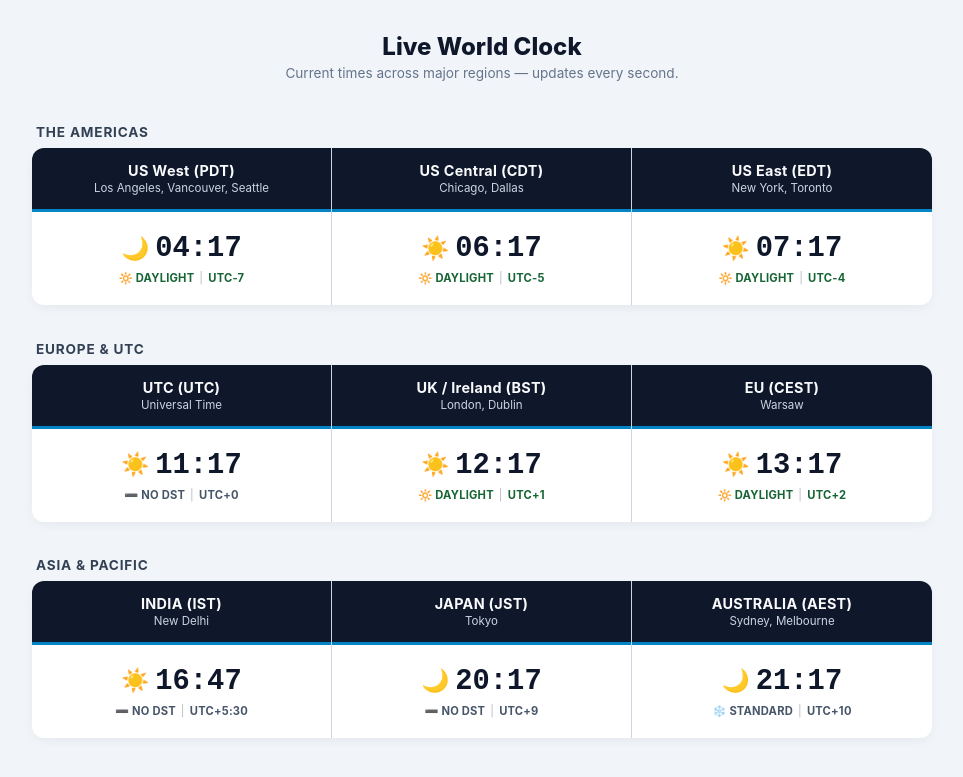
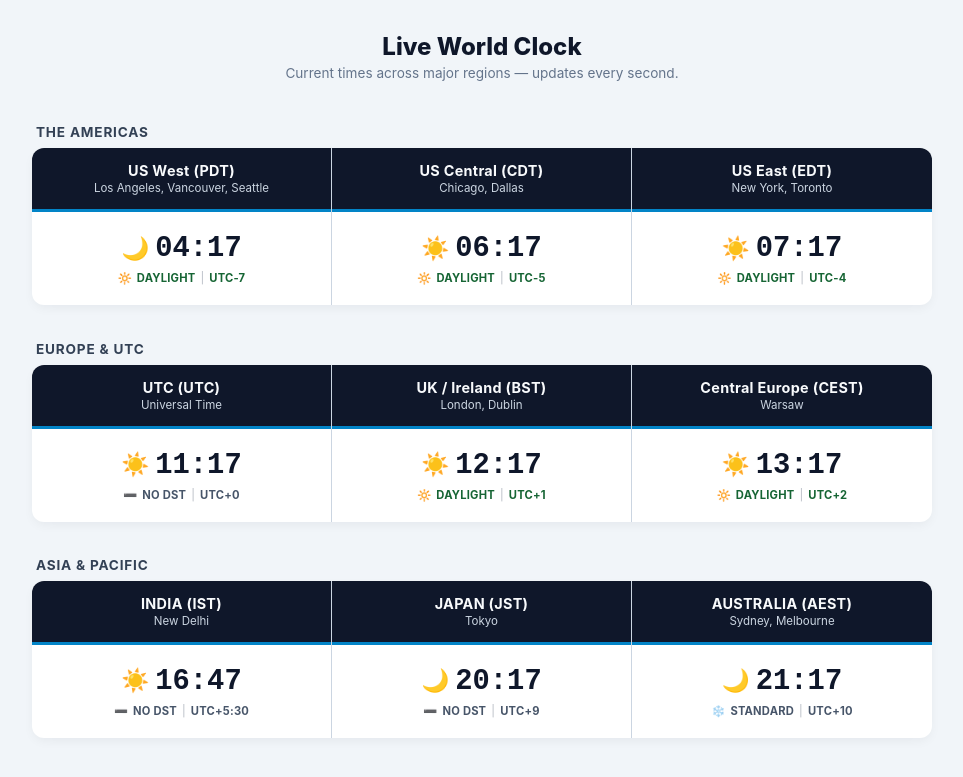
Before and after one commit to MikeyBronowski/mikeybronowski.github.io, a Jekyll site: the page time/index.html, which Jekyll copies as it is, in a window 1280 px wide. Shown: the top 777 px of the page, without its empty margins (158-1121 px from the left). Built offline with Jekyll 4.4.1, drawn with Linux system fonts in a browser that asks for light colours.

Commit message:
Improve Europe clock labeling and DST accessibility

```diff
--- a/time/index.html
+++ b/time/index.html
@@ -213,10 +213,10 @@
                 </div>
                 <div class="column">
                     <header class="header-block">
-                        <div class="header-title" id="title-eu">EU</div>
+                        <div class="header-title" id="title-eu-cet">Central Europe</div>
                         <small class="header-cities">Warsaw</small>
                     </header>
-                    <div class="data-block" id="data-eu" aria-live="off">Loading...</div>
+                    <div class="data-block" id="data-eu-cet" aria-live="off">Loading...</div>
                 </div>
             </div>
         </section>
@@ -256,7 +256,7 @@
             { id: 'us-east',    zone: 'America/New_York',    label: 'US East'      },
             { id: 'utc',        zone: 'UTC',                 label: 'UTC'          },
             { id: 'uk-ireland', zone: 'Europe/London',       label: 'UK / Ireland' },
-            { id: 'eu',         zone: 'Europe/Warsaw',       label: 'EU'           },
+            { id: 'eu-cet',     zone: 'Europe/Warsaw',       label: 'Central Europe' },
             { id: 'india',      zone: 'Asia/Kolkata',        label: 'INDIA'        },
             { id: 'japan',      zone: 'Asia/Tokyo',          label: 'JAPAN'        },
             { id: 'australia',  zone: 'Australia/Sydney',    label: 'AUSTRALIA'    }
```
Also changed, not shown: other parts of time/index.html (+3 -3 lines).
